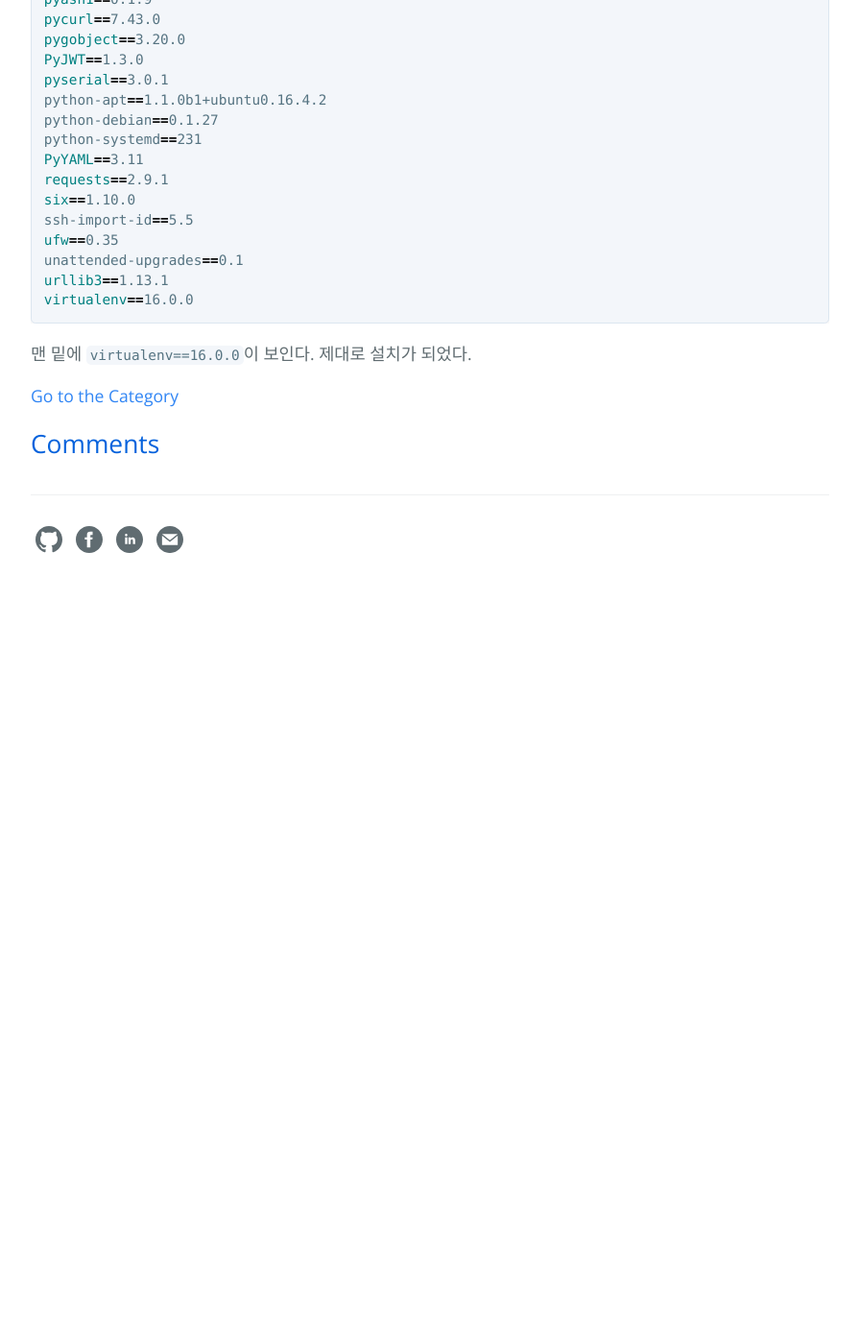
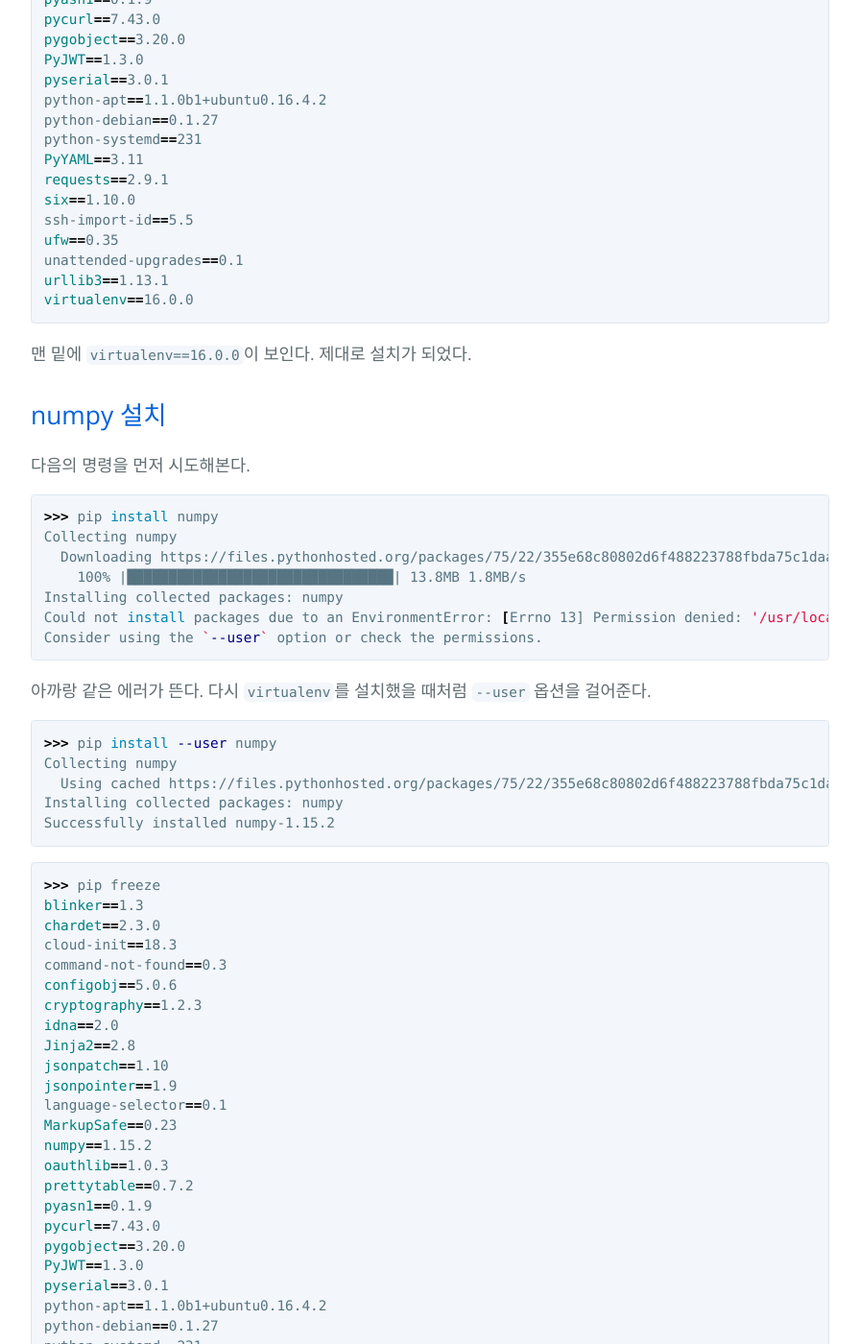
Before and after one commit to hcnoh/hcnoh.github.io, a Jekyll site: the page built from _posts/2018-10-05-development-environment-setting.md, in a window 1280 px wide and 1400 px high, scrolled down 4357 px. Shown: the whole window at 96% size, without its empty margins (192-1087 px from the left). Built offline with Jekyll 4.4.1, drawn with Linux system fonts in a browser that asks for light colours; comment, search, counter and statistics services are not loaded; before the commit the page ends 4987 px from its top, so only the background shows below that; some of the changed text lies outside the part shown.

Commit message:
Update 2018-10-05-development-environment-setting.md

````diff
--- a/_posts/2018-10-05-development-environment-setting.md
+++ b/_posts/2018-10-05-development-environment-setting.md
@@ -215,3 +215,63 @@ virtualenv==16.0.0
 ```
 
 맨 밑에 `virtualenv==16.0.0`이 보인다. 제대로 설치가 되었다.
+
+## numpy 설치
+다음의 명령을 먼저 시도해본다.
+
+```bash
+>>> pip install numpy
+Collecting numpy
+  Downloading https://files.pythonhosted.org/packages/75/22/355e68c80802d6f488223788fbda75c1daab83c3ef609153676c1f17be5f/numpy-1.15.2-cp35-cp35m-manylinux1_x86_64.whl (13.8MB)
+    100% |████████████████████████████████| 13.8MB 1.8MB/s
+Installing collected packages: numpy
+Could not install packages due to an EnvironmentError: [Errno 13] Permission denied: '/usr/local/lib/python3.5/dist-packages/numpy'
+Consider using the `--user` option or check the permissions.
+```
+
+아까랑 같은 에러가 뜬다. 다시 `virtualenv`를 설치했을 때처럼 `--user` 옵션을 걸어준다.
+
+```bash
+>>> pip install --user numpy
+Collecting numpy
+  Using cached https://files.pythonhosted.org/packages/75/22/355e68c80802d6f488223788fbda75c1daab83c3ef609153676c1f17be5f/numpy-1.15.2-cp35-cp35m-manylinux1_x86_64.whl
+Installing collected packages: numpy
+Successfully installed numpy-1.15.2
+```
+
+```bash
+>>> pip freeze
+blinker==1.3
+chardet==2.3.0
+cloud-init==18.3
+command-not-found==0.3
+configobj==5.0.6
+cryptography==1.2.3
+idna==2.0
+Jinja2==2.8
+jsonpatch==1.10
+jsonpointer==1.9
+language-selector==0.1
+MarkupSafe==0.23
+numpy==1.15.2
+oauthlib==1.0.3
+prettytable==0.7.2
+pyasn1==0.1.9
+pycurl==7.43.0
+pygobject==3.20.0
+PyJWT==1.3.0
+pyserial==3.0.1
+python-apt==1.1.0b1+ubuntu0.16.4.2
+python-debian==0.1.27
+python-systemd==231
+PyYAML==3.11
+requests==2.9.1
+six==1.10.0
+ssh-import-id==5.5
+ufw==0.35
+unattended-upgrades==0.1
+urllib3==1.13.1
+virtualenv==16.0.0
+```
+
+`numpy==1.15.2`가 보인다. 제대로 설치가 되었다.
````
